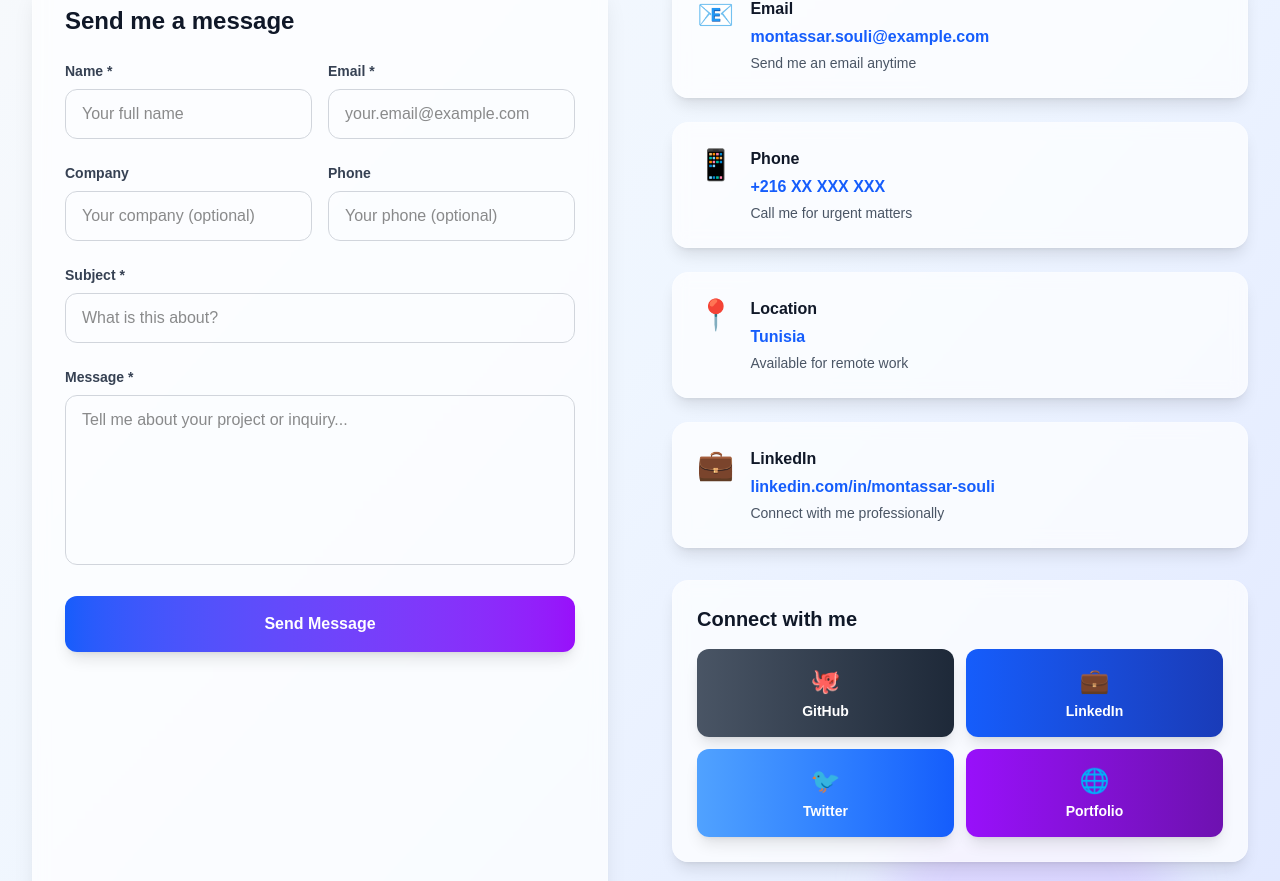
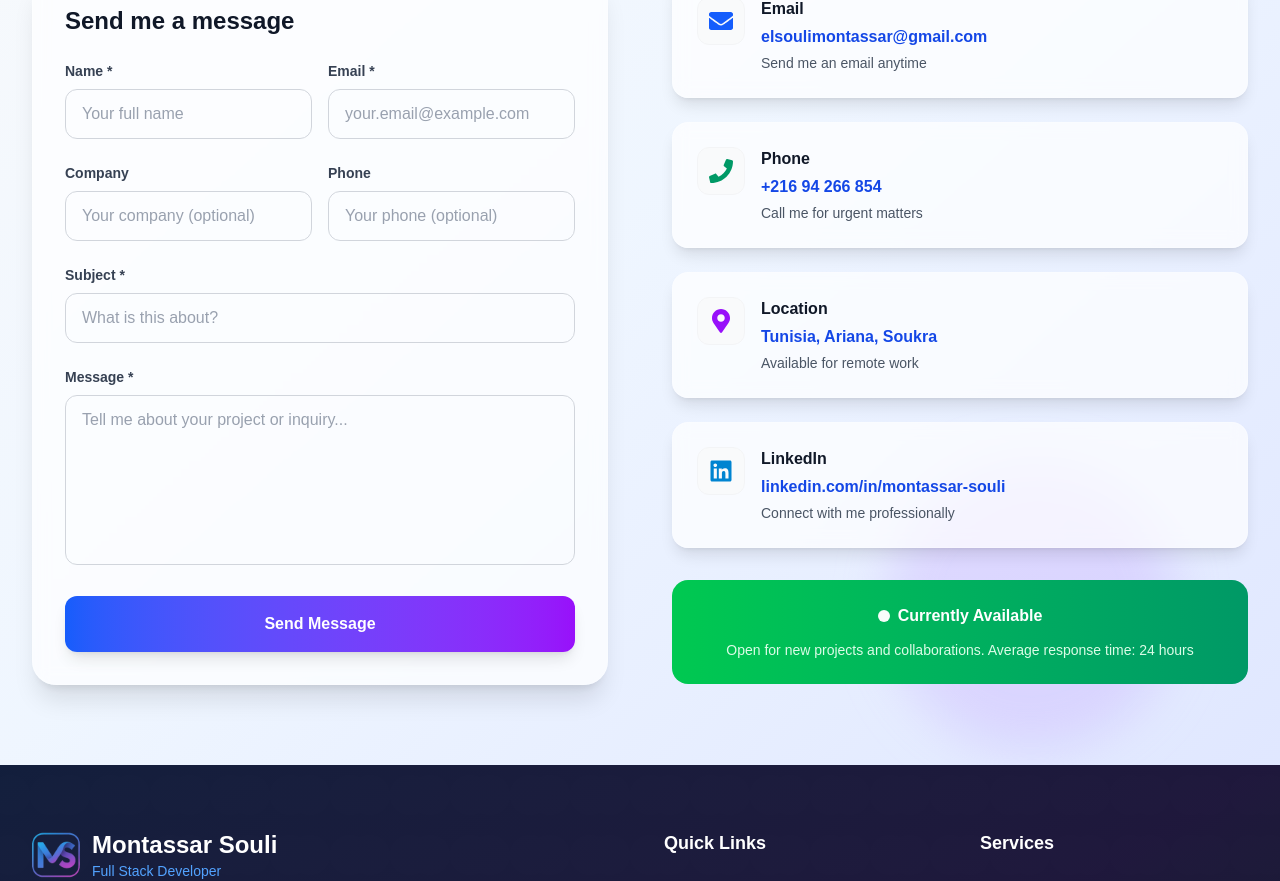
Before and after one commit to montassar-souli/montassar-portfolio, a Next.js app: page /contact in a window 1280 px wide. Shown: the part 425-1306 px from the top of the page. Built offline with nearby package versions, Linux system fonts and the light colour scheme.

Commit message:
feat(contact): enhance contact form with validation, improved UI, and dynamic status messages

```diff
--- a/src/app/api/chat/route.ts
+++ b/src/app/api/chat/route.ts
@@ -30,11 +30,9 @@ function corsHeaders(req: NextRequest) {
         "Access-Control-Allow-Methods": "POST, OPTIONS",
         "Access-Control-Allow-Headers": "Content-Type",
     };
-    // If we're not using wildcard, vary by Origin to keep caches safe.
     if (allowed !== "*") {
         headers["Vary"] = "Origin";
     }
-    // If a request has an Origin header and we're allowing all, also vary.
     if (allowed === "*" && req.headers.get("origin")) {
         headers["Vary"] = "Origin";
     }
@@ -74,7 +72,6 @@ function getHttpStatus(e: unknown, fallback: number) {
 }
 
 export async function OPTIONS(req: NextRequest) {
-    // Preflight
     try {
         assertAllowedOrigin(req);
     } catch (err: unknown) {
@@ -293,7 +290,6 @@ export async function POST(req: NextRequest) {
                     if (isAbortError(e)) {
                         aborted = true;
                     } else if (timedOut) {
-                        // Timeout is a server-side failure; do not treat as client abort.
                     } else {
                         logStreamError(e);
                     }
--- a/src/app/chat/page.tsx
+++ b/src/app/chat/page.tsx
@@ -2,7 +2,7 @@
 
 import React, { useState, useRef, useEffect } from 'react'
 import { motion, AnimatePresence } from 'framer-motion'
-import { FaPaperPlane, FaRobot, FaUser, FaSpinner } from 'react-icons/fa'
+import { FaPaperPlane, FaSpinner } from 'react-icons/fa'
 import Image from 'next/image'
 
 interface Message {
@@ -81,7 +81,6 @@ const ChatBot = () => {
         for (let attempt = 1; attempt <= maxAttempts; attempt++) {
             try {
                 const res = await fetch(url, init)
-                // Retry only transient server/network issues.
                 if (res.status >= 500 && res.status < 600 && attempt < maxAttempts) {
                     await new Promise((r) => setTimeout(r, 400))
                     continue
--- a/src/app/contact/page.tsx
+++ b/src/app/contact/page.tsx
@@ -1,12 +1,12 @@
 'use client'
 
-import React, { useState } from 'react'
+import React, { useEffect, useRef, useState } from 'react'
 import { motion } from 'framer-motion'
 import { z } from 'zod'
 import { useForm } from 'react-hook-form'
 import { zodResolver } from '@hookform/resolvers/zod'
+import { FaCheckCircle, FaEnvelope, FaFileAlt, FaGithub, FaGlobe, FaLinkedin, FaMapMarkerAlt, FaPhone, FaTimesCircle } from 'react-icons/fa'
 
-// Zod validation schema
 const contactSchema = z.object({
     name: z.string()
         .min(2, 'Name must be at least 2 characters')
@@ -28,7 +28,15 @@ type ContactFormData = z.infer<typeof contactSchema>
 const Contact = () => {
     const [isSubmitting, setIsSubmitting] = useState(false)
     const [submitStatus, setSubmitStatus] = useState<'idle' | 'success' | 'error'>('idle')
+    const statusRef = useRef<HTMLDivElement | null>(null)
 
+    useEffect(() => {
+        if (submitStatus === 'success' || submitStatus === 'error') {
+            statusRef.current?.focus()
+        }
+    }, [submitStatus])
+
+    const dismissStatus = () => setSubmitStatus('idle')
     const {
         register,
         handleSubmit,
@@ -65,38 +73,49 @@ const Contact = () => {
         }
     }
 
-    const contactInfo = [
+    const contactInfo: Array<{
+        title: string
+        value: string
+        description: string
+        href: string
+        external?: boolean
+        icon: React.ReactNode
+        iconColor: string
+    }> = [
             {
-            icon: '📧',
                 title: 'Email',
-            value: 'montassar.souli@example.com',
-            description: 'Send me an email anytime'
+                value: 'elsoulimontassar@gmail.com',
+                description: 'Send me an email anytime',
+                href: 'mailto:elsoulimontassar@gmail.com',
+                icon: <FaEnvelope />,
+                iconColor: 'text-blue-600'
             },
             {
-            icon: '📱',
                 title: 'Phone',
-            value: '+216 XX XXX XXX',
-            description: 'Call me for urgent matters'
+                value: '+216 94 266 854',
+                description: 'Call me for urgent matters',
+                href: 'tel:+21694266854',
+                icon: <FaPhone />,
+                iconColor: 'text-emerald-600'
             },
             {
-            icon: '📍',
                 title: 'Location',
-            value: 'Tunisia',
-            description: 'Available for remote work'
+                value: 'Tunisia, Ariana, Soukra',
+                description: 'Available for remote work',
+                href: 'https://maps.google.com/maps?q=Soukra,+Ariana,+Tunisia',
+                external: true,
+                icon: <FaMapMarkerAlt />,
+                iconColor: 'text-purple-600'
             },
             {
-            icon: '💼',
                 title: 'LinkedIn',
                 value: 'linkedin.com/in/montassar-souli',
-            description: 'Connect with me professionally'
+                description: 'Connect with me professionally',
+                href: 'https://linkedin.com/in/montassar-souli',
+                external: true,
+                icon: <FaLinkedin />,
+                iconColor: 'text-sky-600'
             }
-    ]
-
-    const socialLinks = [
-        { name: 'GitHub', icon: '🐙', url: '#', color: 'from-gray-600 to-gray-800' },
-        { name: 'LinkedIn', icon: '💼', url: '#', color: 'from-blue-600 to-blue-800' },
-        { name: 'Twitter', icon: '🐦', url: '#', color: 'from-blue-400 to-blue-600' },
-        { name: 'Portfolio', icon: '🌐', url: '#', color: 'from-purple-600 to-purple-800' }
         ]
 
     return (
@@ -163,33 +182,6 @@ const Contact = () => {
                     >
                         <h2 className='text-2xl font-bold text-gray-900 mb-6'>Send me a message</h2>
 
-                        {/* Success/Error Messages */}
-                        {submitStatus === 'success' && (
-                            <motion.div
-                                initial={{ opacity: 0, y: -10 }}
-                                animate={{ opacity: 1, y: 0 }}
-                                className='bg-green-50 border border-green-200 text-green-800 px-4 py-3 rounded-xl mb-6'
-                            >
-                                <div className='flex items-center'>
-                                    <span className='text-xl mr-2'>✅</span>
-                                    <span className='font-medium'>Message sent successfully! I&apos;ll get back to you soon.</span>
-                                </div>
-                            </motion.div>
-                        )}
-
-                        {submitStatus === 'error' && (
-                            <motion.div
-                                initial={{ opacity: 0, y: -10 }}
-                                animate={{ opacity: 1, y: 0 }}
-                                className='bg-red-50 border border-red-200 text-red-800 px-4 py-3 rounded-xl mb-6'
-                            >
-                                <div className='flex items-center'>
-                                    <span className='text-xl mr-2'>❌</span>
-                                    <span className='font-medium'>Failed to send message. Please try again or contact me directly.</span>
-                                </div>
-                            </motion.div>
-                        )}
-
                         <form onSubmit={handleSubmit(onSubmit)} className='space-y-6'>
                             {/* Name and Email Row */}
                             <div className='grid md:grid-cols-2 gap-4'>
@@ -200,7 +192,7 @@ const Contact = () => {
                                     <input
                                         {...register('name')}
                                         type='text'
-                                        className='w-full px-4 py-3 border border-gray-300 rounded-xl focus:ring-2 focus:ring-blue-500 focus:border-transparent transition-all duration-200'
+                                        className='w-full px-4 py-3 border border-gray-300 rounded-xl text-gray-900 placeholder:text-gray-400 focus:outline-none focus-visible:outline-none focus:ring-2 focus:ring-blue-500 focus:ring-offset-0 focus:ring-offset-transparent focus:border-transparent transition-all duration-200'
                                         placeholder='Your full name'
                                     />
                                     {errors.name && (
@@ -215,7 +207,7 @@ const Contact = () => {
                                     <input
                                         {...register('email')}
                                         type='email'
-                                        className='w-full px-4 py-3 border border-gray-300 rounded-xl focus:ring-2 focus:ring-blue-500 focus:border-transparent transition-all duration-200'
+                                        className='w-full px-4 py-3 border border-gray-300 rounded-xl text-gray-900 placeholder:text-gray-400 focus:outline-none focus-visible:outline-none focus:ring-2 focus:ring-blue-500 focus:ring-offset-0 focus:ring-offset-transparent focus:border-transparent transition-all duration-200'
                                         placeholder='your.email@example.com'
                                     />
                                     {errors.email && (
@@ -233,7 +225,7 @@ const Contact = () => {
                                     <input
                                         {...register('company')}
                                         type='text'
-                                        className='w-full px-4 py-3 border border-gray-300 rounded-xl focus:ring-2 focus:ring-blue-500 focus:border-transparent transition-all duration-200'
+                                        className='w-full px-4 py-3 border border-gray-300 rounded-xl text-gray-900 placeholder:text-gray-400 focus:outline-none focus-visible:outline-none focus:ring-2 focus:ring-blue-500 focus:ring-offset-0 focus:ring-offset-transparent focus:border-transparent transition-all duration-200'
                                         placeholder='Your company (optional)'
                                     />
                                 </div>
@@ -245,7 +237,7 @@ const Contact = () => {
                                     <input
                                         {...register('phone')}
                                         type='tel'
-                                        className='w-full px-4 py-3 border border-gray-300 rounded-xl focus:ring-2 focus:ring-blue-500 focus:border-transparent transition-all duration-200'
+                                        className='w-full px-4 py-3 border border-gray-300 rounded-xl text-gray-900 placeholder:text-gray-400 focus:outline-none focus-visible:outline-none focus:ring-2 focus:ring-blue-500 focus:ring-offset-0 focus:ring-offset-transparent focus:border-transparent transition-all duration-200'
                                         placeholder='Your phone (optional)'
                                     />
                                 </div>
@@ -259,7 +251,7 @@ const Contact = () => {
                                 <input
                                     {...register('subject')}
                                     type='text'
-                                    className='w-full px-4 py-3 border border-gray-300 rounded-xl focus:ring-2 focus:ring-blue-500 focus:border-transparent transition-all duration-200'
+                                    className='w-full px-4 py-3 border border-gray-300 rounded-xl text-gray-900 placeholder:text-gray-400 focus:outline-none focus-visible:outline-none focus:ring-2 focus:ring-blue-500 focus:ring-offset-0 focus:ring-offset-transparent focus:border-transparent transition-all duration-200'
                                     placeholder='What is this about?'
                                 />
                                 {errors.subject && (
@@ -275,7 +267,7 @@ const Contact = () => {
                                 <textarea
                                     {...register('message')}
                                     rows={6}
-                                    className='w-full px-4 py-3 border border-gray-300 rounded-xl focus:ring-2 focus:ring-blue-500 focus:border-transparent transition-all duration-200 resize-none'
+                                    className='w-full px-4 py-3 border border-gray-300 rounded-xl text-gray-900 placeholder:text-gray-400 focus:outline-none focus-visible:outline-none focus:ring-2 focus:ring-blue-500 focus:ring-offset-0 focus:ring-offset-transparent focus:border-transparent transition-all duration-200 resize-none'
                                     placeholder='Tell me about your project or inquiry...'
                                 />
                                 {errors.message && (
@@ -289,20 +281,96 @@ const Contact = () => {
                                 disabled={isSubmitting}
                                 whileHover={{ scale: isSubmitting ? 1 : 1.02, y: isSubmitting ? 0 : -2 }}
                                 whileTap={{ scale: isSubmitting ? 1 : 0.98 }}
-                                className={`w-full py-4 rounded-xl font-semibold text-white shadow-lg transition-all duration-300 ${isSubmitting
-                                    ? 'bg-gray-400 cursor-not-allowed'
+                                className={`relative w-full py-4 rounded-xl font-semibold text-white shadow-lg transition-all duration-300 overflow-hidden ${isSubmitting
+                                    ? 'bg-gradient-to-r from-blue-500 to-purple-500 cursor-wait'
                                     : 'bg-gradient-to-r from-blue-600 to-purple-600 hover:shadow-xl'
                                     }`}
                             >
+                                {isSubmitting && (
+                                    <motion.div
+                                        className="absolute inset-0 bg-gradient-to-r from-blue-400 to-purple-400"
+                                        animate={{
+                                            x: ['-100%', '100%']
+                                        }}
+                                        transition={{
+                                            duration: 1.5,
+                                            repeat: Infinity,
+                                            ease: "linear"
+                                        }}
+                                        style={{
+                                            backgroundImage: 'linear-gradient(90deg, transparent, rgba(255,255,255,0.3), transparent)'
+                                        }}
+                                    />
+                                )}
+                                <span className="relative z-10 flex items-center justify-center">
                                     {isSubmitting ? (
-                                    <div className='flex items-center justify-center'>
-                                        <div className='animate-spin rounded-full h-5 w-5 border-b-2 border-white mr-2'></div>
-                                        Sending...
-                                    </div>
+                                        <>
+                                            <svg
+                                                className="animate-spin h-5 w-5 mr-2"
+                                                xmlns="http://www.w3.org/2000/svg"
+                                                fill="none"
+                                                viewBox="0 0 24 24"
+                                            >
+                                                <circle
+                                                    className="opacity-25"
+                                                    cx="12"
+                                                    cy="12"
+                                                    r="10"
+                                                    stroke="currentColor"
+                                                    strokeWidth="4"
+                                                />
+                                                <path
+                                                    className="opacity-75"
+                                                    fill="currentColor"
+                                                    d="M4 12a8 8 0 018-8V0C5.373 0 0 5.373 0 12h4zm2 5.291A7.962 7.962 0 014 12H0c0 3.042 1.135 5.824 3 7.938l3-2.647z"
+                                                />
+                                            </svg>
+                                            Sending Message...
+                                        </>
                                     ) : (
                                         'Send Message'
                                     )}
+                                </span>
                             </motion.button>
+
+                            {/* Success/Error Messages (below button) */}
+                            {(submitStatus === 'success' || submitStatus === 'error') && (
+                                <motion.div
+                                    ref={statusRef}
+                                    tabIndex={-1}
+                                    role={submitStatus === 'error' ? 'alert' : 'status'}
+                                    aria-live={submitStatus === 'error' ? 'assertive' : 'polite'}
+                                    aria-atomic="true"
+                                    initial={{ opacity: 0, y: -8 }}
+                                    animate={{ opacity: 1, y: 0 }}
+                                    className={`relative px-4 py-3 rounded-xl border focus:outline-none ${submitStatus === 'success'
+                                        ? 'bg-green-50 border-green-200 text-green-800 focus:ring-2 focus:ring-green-400'
+                                        : 'bg-red-50 border-red-200 text-red-800 focus:ring-2 focus:ring-red-400'
+                                        }`}
+                                >
+                                    <button
+                                        type='button'
+                                        onClick={dismissStatus}
+                                        className='absolute right-3 top-3 text-gray-500 hover:text-gray-900 transition-colors'
+                                        aria-label='Dismiss message'
+                                    >
+                                        <span aria-hidden="true">×</span>
+                                    </button>
+
+                                    <div className='flex items-start pr-8'>
+                                        {submitStatus === 'success' ? (
+                                            <FaCheckCircle className='text-xl mr-2 mt-0.5' aria-hidden="true" />
+                                        ) : (
+                                            <FaTimesCircle className='text-xl mr-2 mt-0.5' aria-hidden="true" />
+                                        )}
+                                        <div className='text-sm font-medium leading-relaxed'>
+                                            {submitStatus === 'success'
+                                                ? "Message sent successfully! I'll get back to you soon."
+                                                : "Failed to send message. Please try again or contact me directly."}
+                                        </div>
+                                    </div>
+                                </motion.div>
+                            )}
                         </form>
                     </motion.div>
 
@@ -327,37 +395,27 @@ const Contact = () => {
                                     className='bg-white/70 backdrop-blur-sm rounded-2xl p-6 shadow-lg border border-white/20 hover:shadow-xl transition-all duration-300'
                                 >
                                     <div className='flex items-start space-x-4'>
-                                        <div className='text-3xl'>{info.icon}</div>
+                                        <span
+                                            className={`text-2xl ${info.iconColor} w-12 h-12 rounded-xl bg-gray-50 border border-gray-100 flex items-center justify-center`}
+                                            aria-hidden="true"
+                                        >
+                                            {info.icon}
+                                        </span>
                                         <div className='flex-1'>
                                             <h3 className='font-bold text-gray-900 mb-1'>{info.title}</h3>
-                                            <p className='text-blue-600 font-semibold mb-1'>{info.value}</p>
+                                            <a
+                                                href={info.href}
+                                                target={info.external ? '_blank' : undefined}
+                                                rel={info.external ? 'noreferrer noopener' : undefined}
+                                                className='text-blue-700 font-semibold mb-1 inline-block hover:underline underline-offset-4'
+                                            >
+                                                {info.value}
+                                            </a>
                                             <p className='text-gray-600 text-sm'>{info.description}</p>
                                         </div>
                                     </div>
                                 </motion.div>
                             ))}
-                        </div>
-
-                        {/* Social Links */}
-                        <div className='bg-white/70 backdrop-blur-sm rounded-2xl p-6 shadow-lg border border-white/20'>
-                            <h3 className='text-xl font-bold text-gray-900 mb-4'>Connect with me</h3>
-                            <div className='grid grid-cols-2 gap-3'>
-                                {socialLinks.map((social, index) => (
-                                    <motion.a
-                                        key={social.name}
-                                        href={social.url}
-                                        initial={{ opacity: 0, scale: 0.8 }}
-                                        whileInView={{ opacity: 1, scale: 1 }}
-                                        whileHover={{ scale: 1.05, y: -2 }}
-                                        transition={{ duration: 0.3, delay: index * 0.1 }}
-                                        viewport={{ once: true }}
-                                        className={`bg-gradient-to-r ${social.color} text-white rounded-xl p-4 text-center font-semibold shadow-lg hover:shadow-xl transition-all duration-300 block`}
-                                    >
-                                        <div className='text-2xl mb-1'>{social.icon}</div>
-                                        <div className='text-sm'>{social.name}</div>
-                                    </motion.a>
-                                ))}
-                            </div>
                         </div>
 
                         {/* Availability Status */}
--- a/src/app/layout.tsx
+++ b/src/app/layout.tsx
@@ -29,11 +29,6 @@ export const metadata: Metadata = {
     title: "Montassar Souli - Full Stack Developer",
     description: "Full stack developer specializing in Next.js, NestJS, and modern web technologies.",
     siteName: "Montassar Souli Portfolio",
-  },
-  twitter: {
-    card: "summary_large_image",
-    title: "Montassar Souli - Full Stack Developer",
-    description: "Full stack developer specializing in Next.js, NestJS, and modern web technologies.",
   }
 }
 
```
Also changed, not shown: src/app/api/contact/route.ts (+26 -4 lines). Lines whose indentation alone changed are shown as unchanged.
